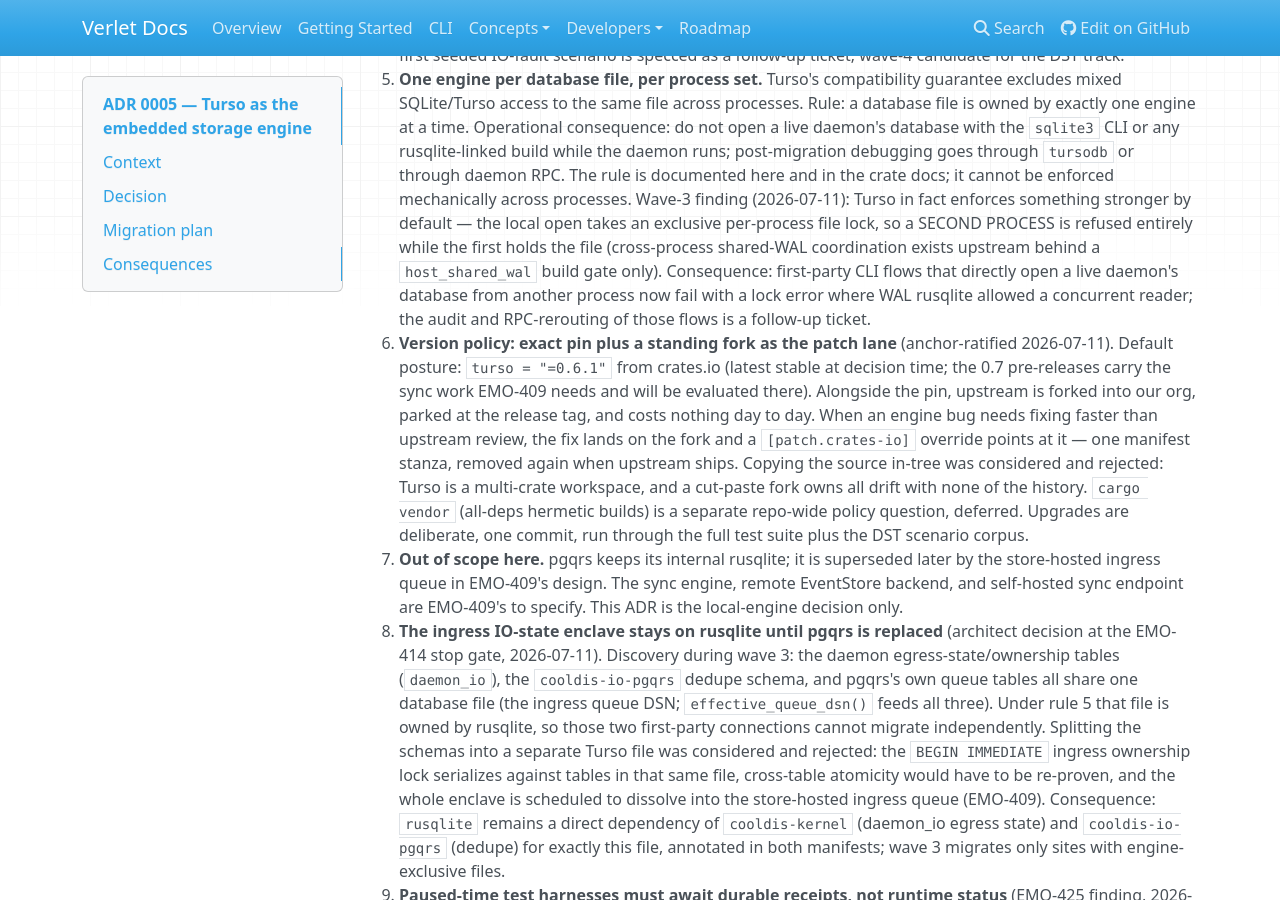
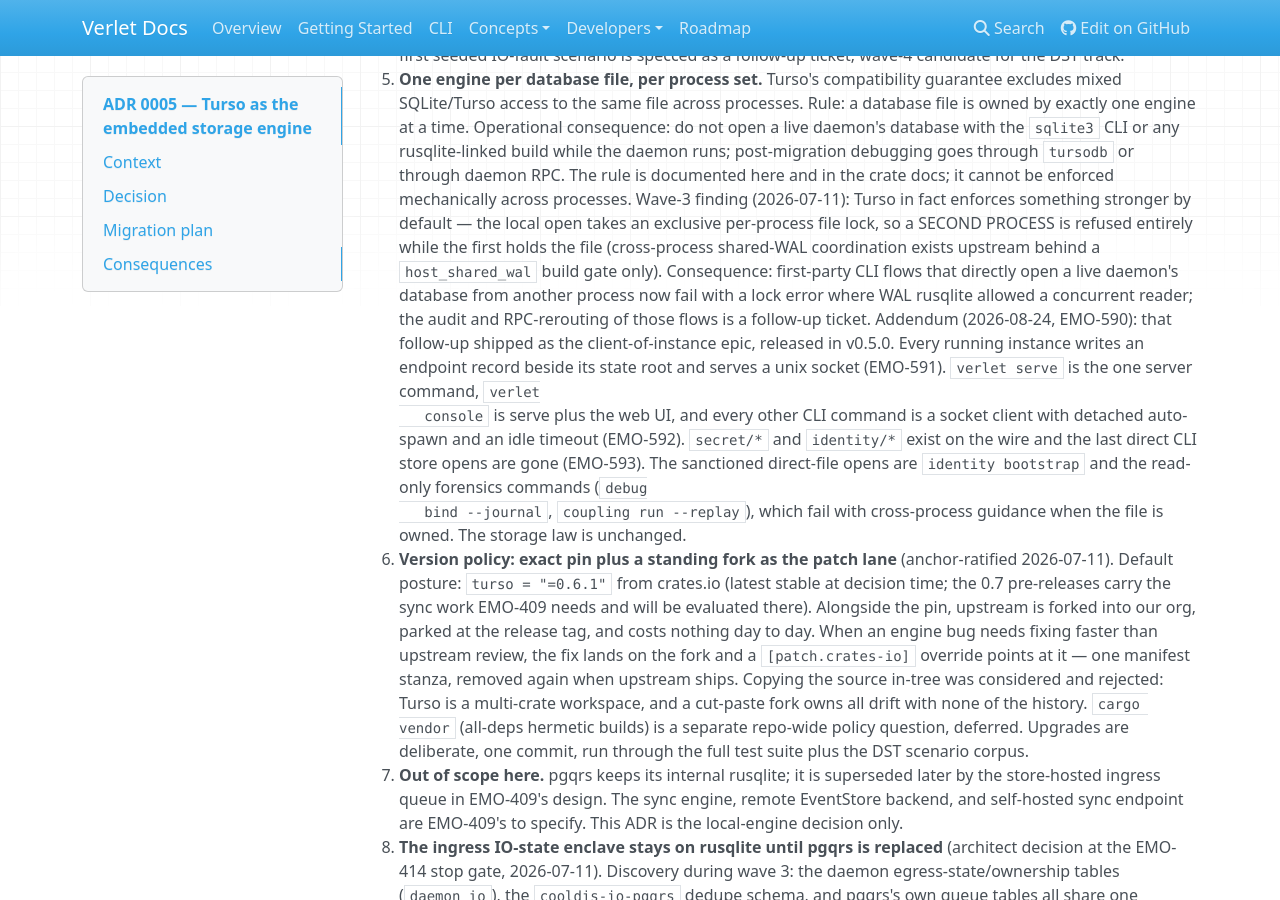
Before and after one commit to emotionscientific/cooldis-kernel, an MkDocs documentation site: the page built from docs/adr/0005-turso-storage-engine.md, in a window 1280 px wide and 900 px high, scrolled down 1179 px. Built offline with MkDocs 1.6.1, drawn with Linux system fonts in a browser that asks for light colours; nearby versions of some CDN libraries.

Commit message:
Release v0.5.0: version bump, catalog refresh, ADR 0005 addendum

```diff
--- a/Cargo.toml
+++ b/Cargo.toml
@@ -27,7 +27,7 @@
 
 [workspace.package]
 edition = "2024"
-version = "0.4.0"
+version = "0.5.0"
 
 [workspace.dependencies]
 async-trait = "0.1"
--- a/docs/adr/0005-turso-storage-engine.md
+++ b/docs/adr/0005-turso-storage-engine.md
@@ -77,6 +77,18 @@
    daemon's database from another process now fail with a lock error
    where WAL rusqlite allowed a concurrent reader; the audit and
    RPC-rerouting of those flows is a follow-up ticket.
+   Addendum (2026-08-24, EMO-590): that follow-up shipped as the
+   client-of-instance epic, released in v0.5.0. Every running instance
+   writes an endpoint record beside its state root and serves a unix
+   socket (EMO-591). `verlet serve` is the one server command, `verlet
+   console` is serve plus the web UI, and every other CLI command is a
+   socket client with detached auto-spawn and an idle timeout (EMO-592).
+   `secret/*` and `identity/*` exist on the wire and the last direct CLI
+   store opens are gone (EMO-593). The sanctioned direct-file opens are
+   `identity bootstrap` and the read-only forensics commands (`debug
+   bind --journal`, `coupling run --replay`), which fail with
+   cross-process guidance when the file is owned. The storage law is
+   unchanged.
 6. **Version policy: exact pin plus a standing fork as the patch lane**
    (anchor-ratified 2026-07-11). Default posture: `turso = "=0.6.1"` from
    crates.io (latest stable at decision time; the 0.7 pre-releases carry
```
Also changed, not shown: CHANGELOG.md (+1 -1 lines), 6 other files.
